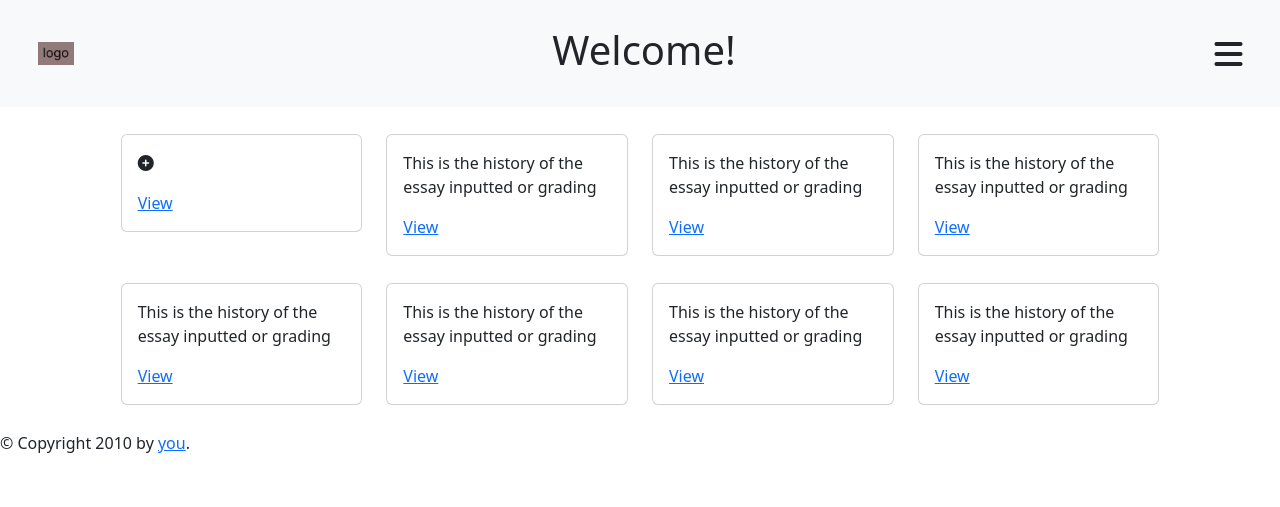
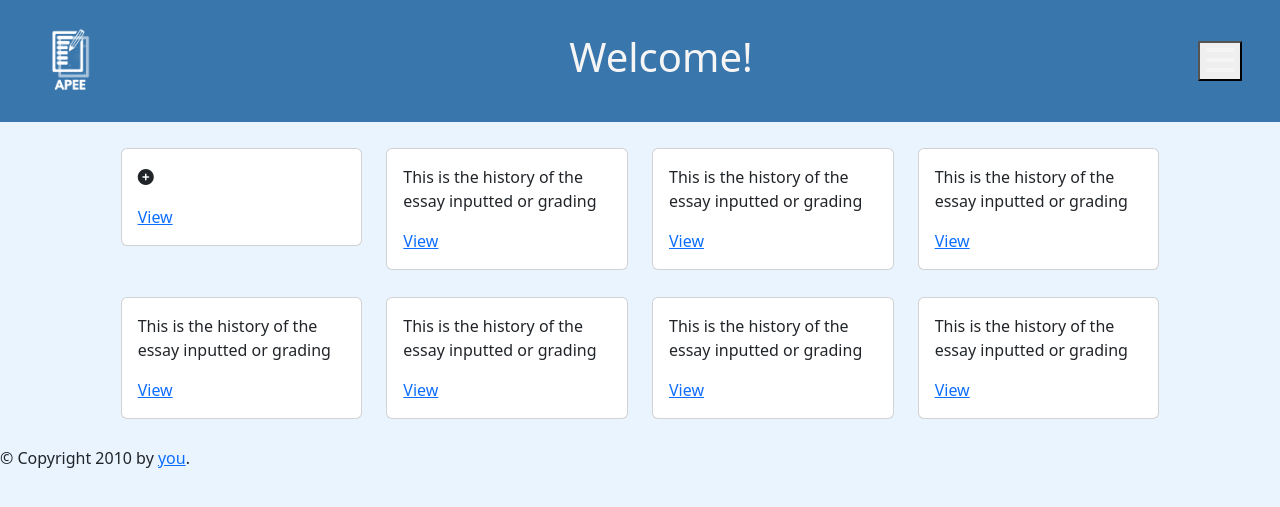
Before and after one commit to fikrihasani/AWE, a Flask app: page / in a window 1280 px wide. Shown: the top 507 px of the page. Run offline with Flask 3, Linux system fonts and the light colour scheme; some libraries are stand-ins or nearby versions.

Commit message:
update layout, logo

```diff
--- a/static/style.css
+++ b/static/style.css
@@ -1,5 +1,5 @@
 body {
-    background-color: #5085B6;
+    background-color: #E9F4FF;
 }
 
 h1 {
--- a/templates/layout.html
+++ b/templates/layout.html
@@ -7,17 +7,25 @@
     <link href="https://cdn.jsdelivr.net/npm/bootstrap@5.2.3/dist/css/bootstrap.min.css" rel="stylesheet" integrity="sha384-rbsA2VBKQhggwzxH7pPCaAqO46MgnOM80zW1RWuH61DGLwZJEdK2Kadq2F9CUG65" crossorigin="anonymous">
     <script src="https://cdn.jsdelivr.net/npm/bootstrap@5.2.3/dist/js/bootstrap.bundle.min.js" integrity="sha384-kenU1KFdBIe4zVF0s0G1M5b4hcpxyD9F7jL+jjXkk+Q2h455rYXK/7HAuoJl+0I4" crossorigin="anonymous"></script>
     <script src="https://kit.fontawesome.com/36fe1f204e.js" crossorigin="anonymous"></script>
+    <link rel="stylesheet" href="{{ url_for('static', filename='style.css') }}">
     {% endblock %}
   </head>
   <body>
     {% block nav %}
-    <nav class="navbar navbar-expand-lg bg-light" style="padding:2vw; align-items: center;">
-      <div class="container-fluid">
-        <img src=".../assets/logo.png" alt="" style="height: 100%; width: 3%; position: relative; background-color: aqua;">
+    <nav class="navbar navbar-expand-lg" style="text-align: center; background-color: #3976AC;">
+      <div class="container-fluid" style="margin: 1vw 2vw;">
 
-        <h1>Welcome!</h1>
+        <a class="navbar-brand" href="{{url_for('homepage')}}">
+          <img src="{{url_for('static', filename='assets/logo.png')}}" alt="" class="img-fluid" width="70px">
+        </a>
 
-        <i class="fa-2x fa-solid fa-bars"></i>
+        <h1 style="color: whitesmoke;">Welcome!</h1>
+
+        <button class="hamburger-button">
+          <i class="animated-hamburger fa-2x fa-solid fa-bars" style="color: whitesmoke;"></i>
+        </button>
+
+
       </div>
     </div>
   </nav>
```
Also changed, not shown: assets/logo.png (deleted), static/assets/logo.png (added).
